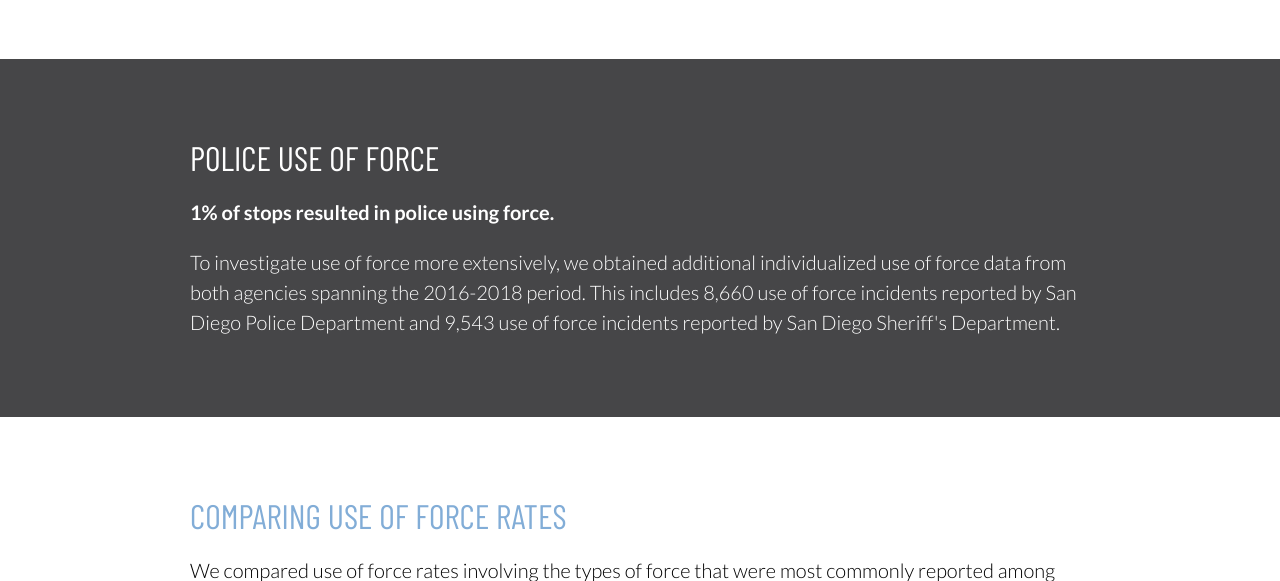
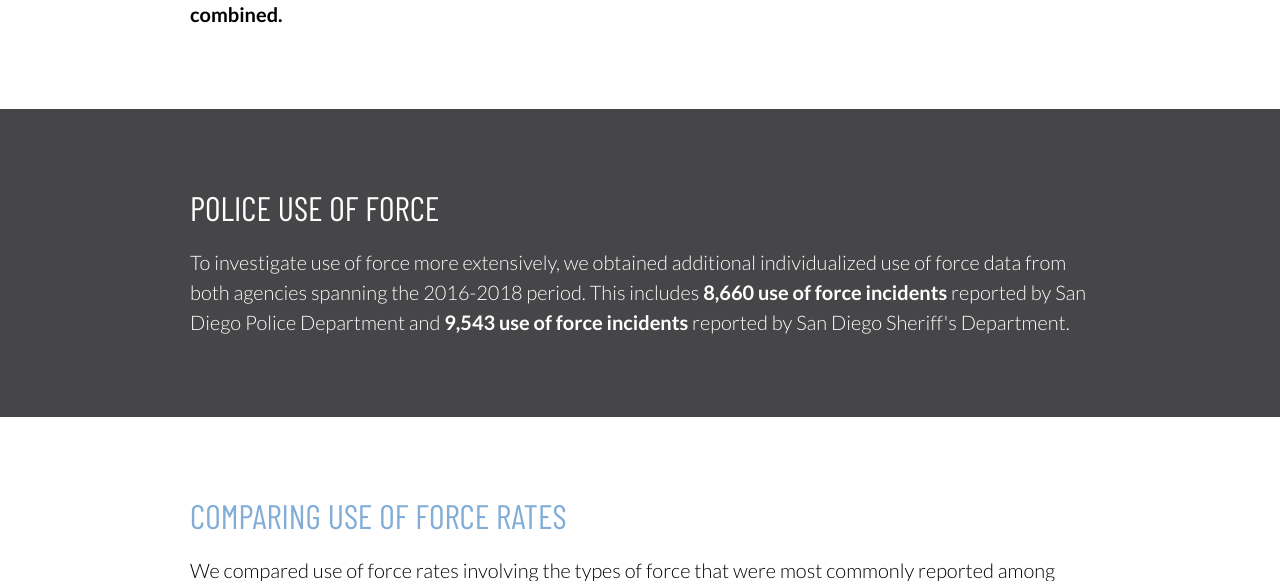
Before and after one commit to staywoke/policing-scorecard, a PHP site: page /sandiego.php in a window 1280 px wide. Shown: the part 5149-5730 px from the top of the page. Run offline with PHP 8.4, Linux system fonts and the light colour scheme; some libraries are stand-ins or nearby versions; some web fonts are replaced.

Commit message:
Requested Changes

```diff
--- a/sandiego.php
+++ b/sandiego.php
@@ -173,7 +173,9 @@ $socialSubject = rawurlencode($title);
               TESTING FOR DISCRIMINATION
             </h1>
 
-            <p>The "outcome test" evaluates whether disparities in police searches are due to police discrimination. If police are found to be more likely to search one group despite that group being less likely to have contraband (illegal weapons, drugs, etc), it suggests police are acting based on bias and not based on reasonable suspicion. Applying this test, we find <strong>San Diego police officers discriminate against people with disabilities, Asians and Native Americans </strong>when deciding to conduct searches, searching these groups more often despite being substantially less likely to find contraband as a result. <strong>San Diego sheriff's deputies demonstrated a broader pattern of discriminatory policing - </strong>discriminating against black people, Latinx people, Asians and Pacific Islanders in addition to people with disabilities and Native Americans when conducting searches.</p>
+            <p>The "outcome test" evaluates whether disparities in police searches are due to police discrimination. If police are found to be more likely to search one group despite that group being less likely to have contraband (illegal weapons, drugs, etc), it suggests police are acting based on bias and not based on reasonable suspicion. </p>
+
+            <p>Applying this test, we find <strong>San Diego police officers discriminate against people with disabilities, Asians and Native Americans </strong>when deciding to conduct searches, searching these groups more often despite being substantially less likely to find contraband as a result. <strong>San Diego sheriff's deputies demonstrated a broader pattern of discriminatory policing - </strong>discriminating against black people, Latinx people, Asians and Pacific Islanders in addition to people with disabilities and Native Americans when conducting searches.</p>
 
             <p>Even for groups where bias could not be established as the cause of search disparities, the fact the vast majority of searches found no contraband (and where contraband <em>was</em> found, it was overwhelmingly drugs/drug paraphernalia) suggests <strong>both agencies are generally "over-searching" the people they stop.</strong></p>
           </div>
@@ -217,9 +219,7 @@ $socialSubject = rawurlencode($title);
             POLICE USE OF FORCE
           </h1>
 
-          <p><strong>1% of stops resulted in police using force. </strong></p>
-
-          <p>To investigate use of force more extensively, we obtained additional individualized use of force data from both agencies spanning the 2016-2018 period. This includes 8,660 use of force incidents reported by San Diego Police Department and 9,543 use of force incidents reported by San Diego Sheriff's Department.</p>
+          <p>To investigate use of force more extensively, we obtained additional individualized use of force data from both agencies spanning the 2016-2018 period. This includes <strong>8,660 use of force incidents</strong> reported by San Diego Police Department and <strong>9,543 use of force incidents</strong> reported by San Diego Sheriff's Department.</p>
         </div>
       </div>
 
```
